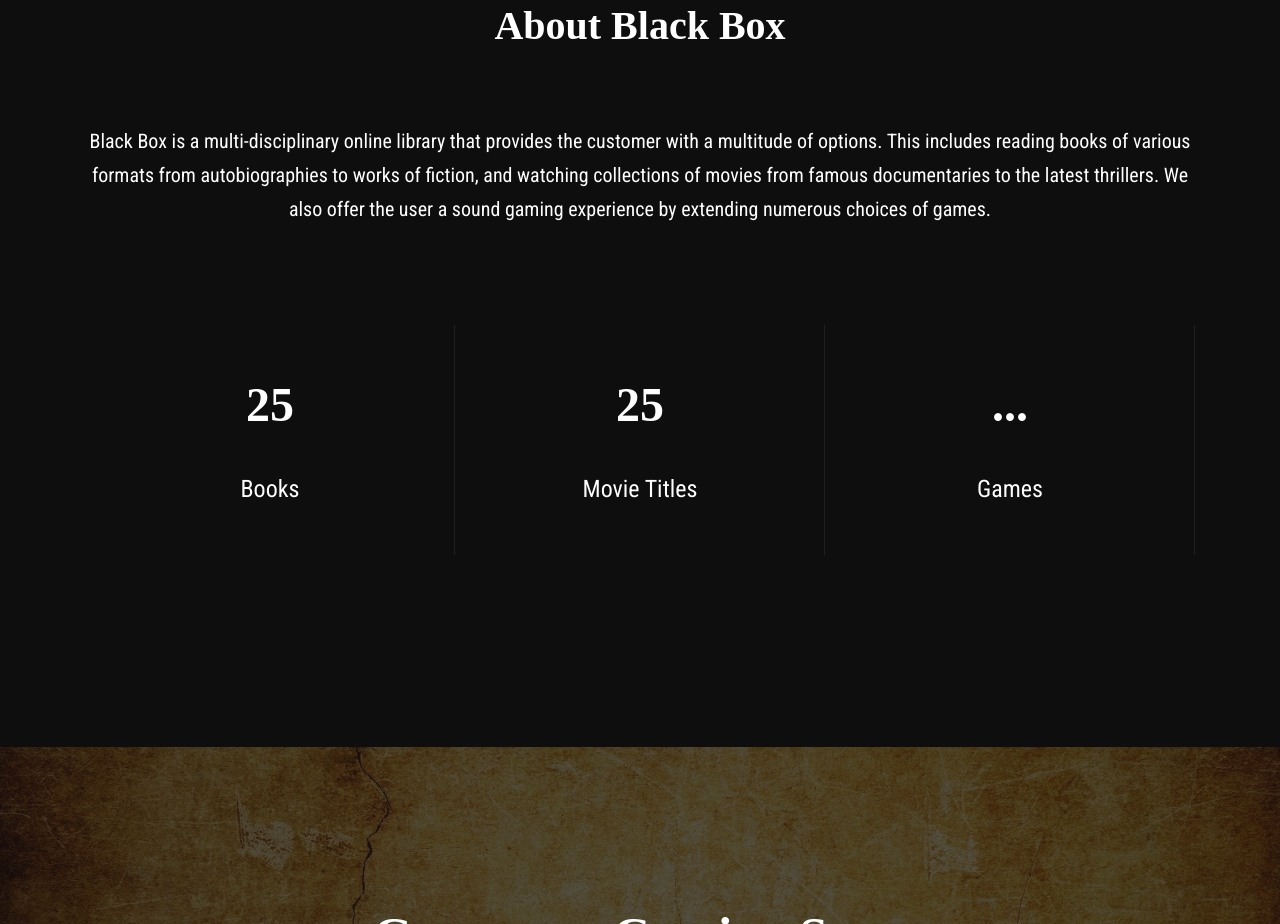
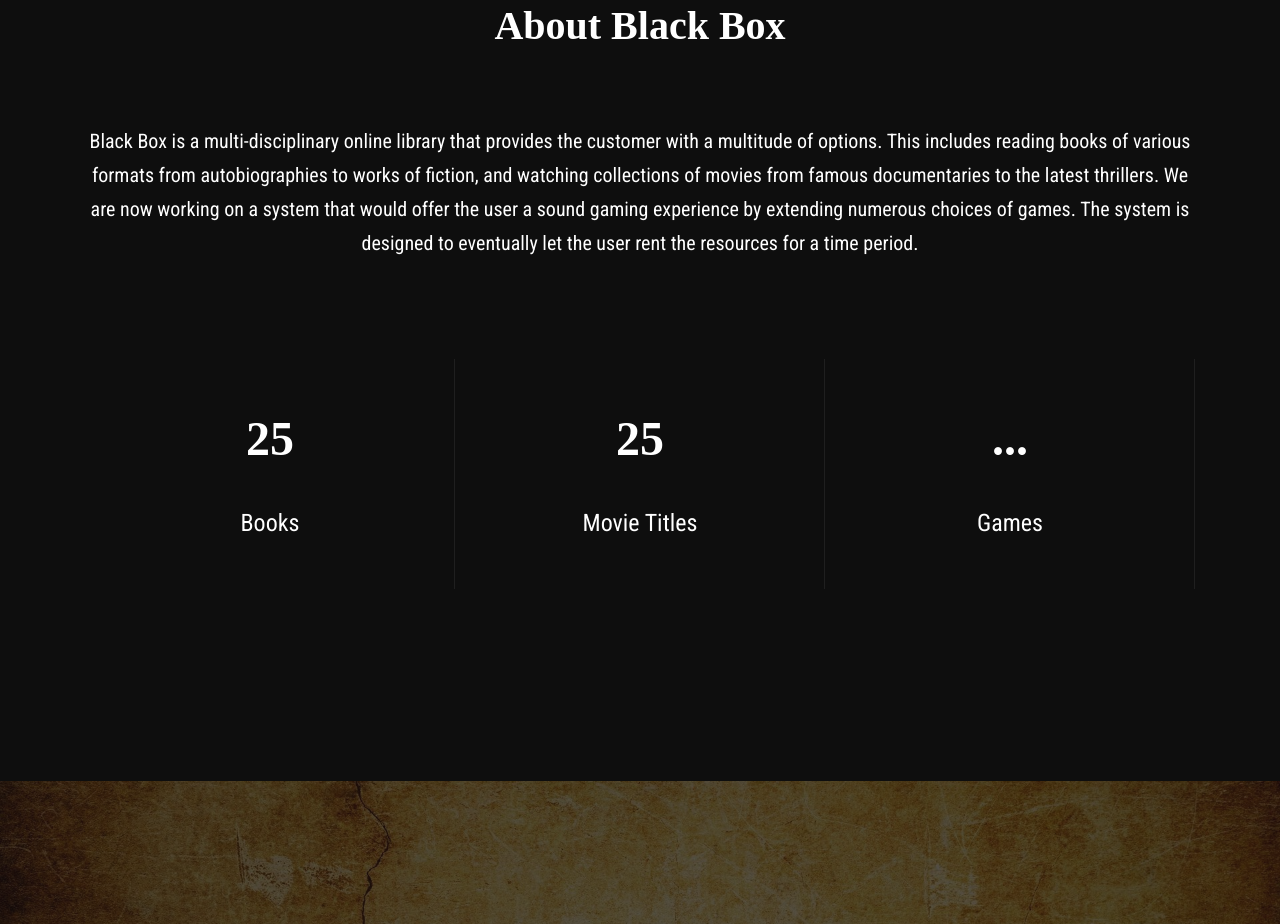
Before and after one commit to tomx23/blackbox, a plain HTML site: page index.html in a window 1280 px wide. Shown: the part 1380-2304 px from the top of the page. Drawn offline with Linux system fonts and the light colour scheme; a web font is replaced by a local one.

Commit message:
Update index.html

```diff
--- a/index.html
+++ b/index.html
@@ -132,7 +132,7 @@
                 <h2 class="title h1" id="aboutt">About Black Box</h2>
                 <div class="gap-3"></div>
 
-                <p class="lead">Black Box is a multi-disciplinary online library that provides the customer with a multitude of options. This includes reading books of various formats from autobiographies to works of fiction, and watching collections of movies from famous documentaries  to the latest thrillers. We also offer the user a sound gaming experience by extending numerous choices of games.</p>
+		    <p class="lead">Black Box is a multi-disciplinary online library that provides the customer with a multitude of options. This includes reading books of various formats from autobiographies to works of fiction, and watching collections of movies from famous documentaries  to the latest thrillers. We are now working on a system that would offer the user a sound gaming experience by extending numerous choices of games. The system is designed to eventually let the user rent the resources for a time period.</p>
 
                 <div class="gap-2"></div>
                 <div class="row equal-height no-gap multi-columns-row">
```
